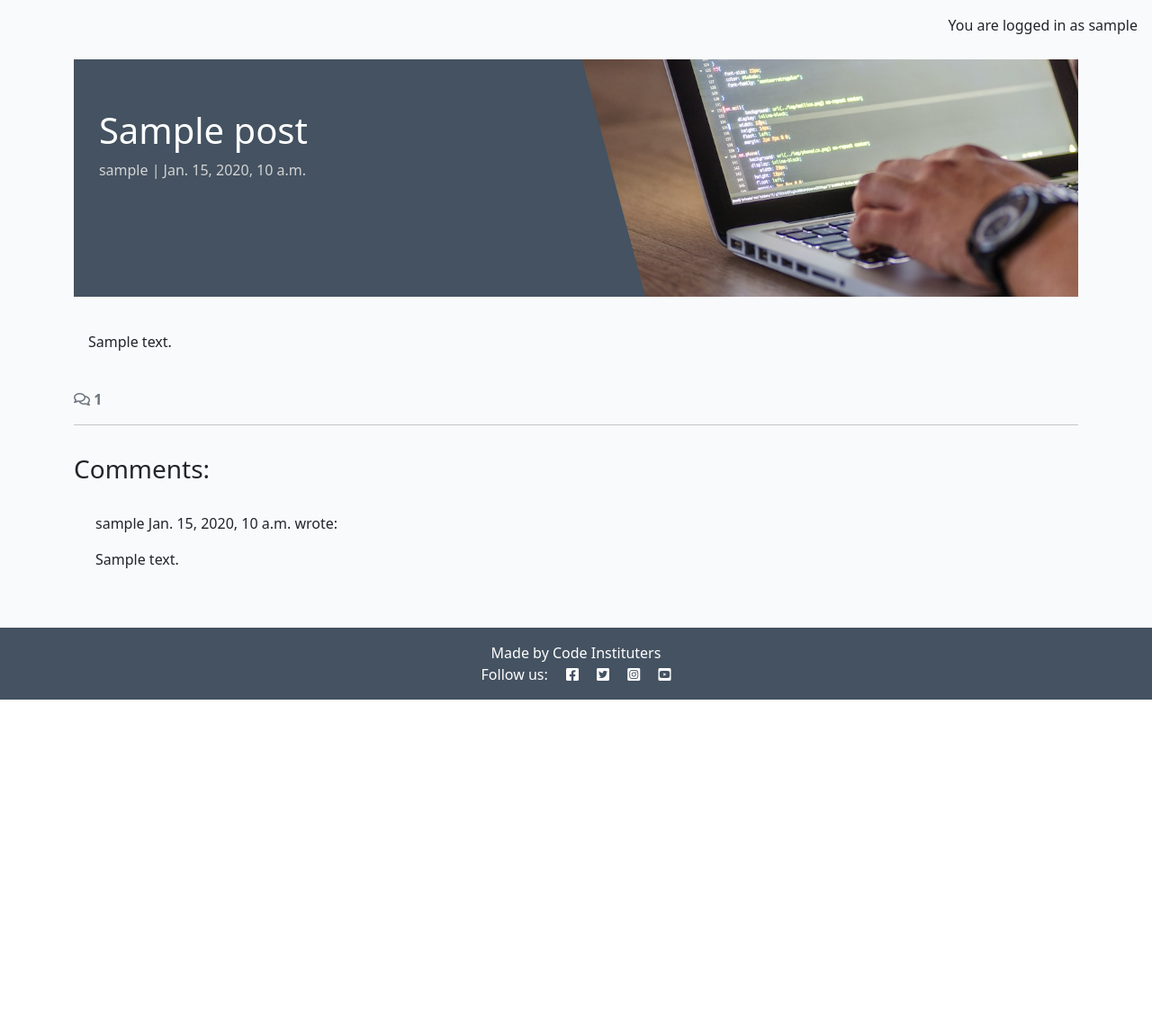
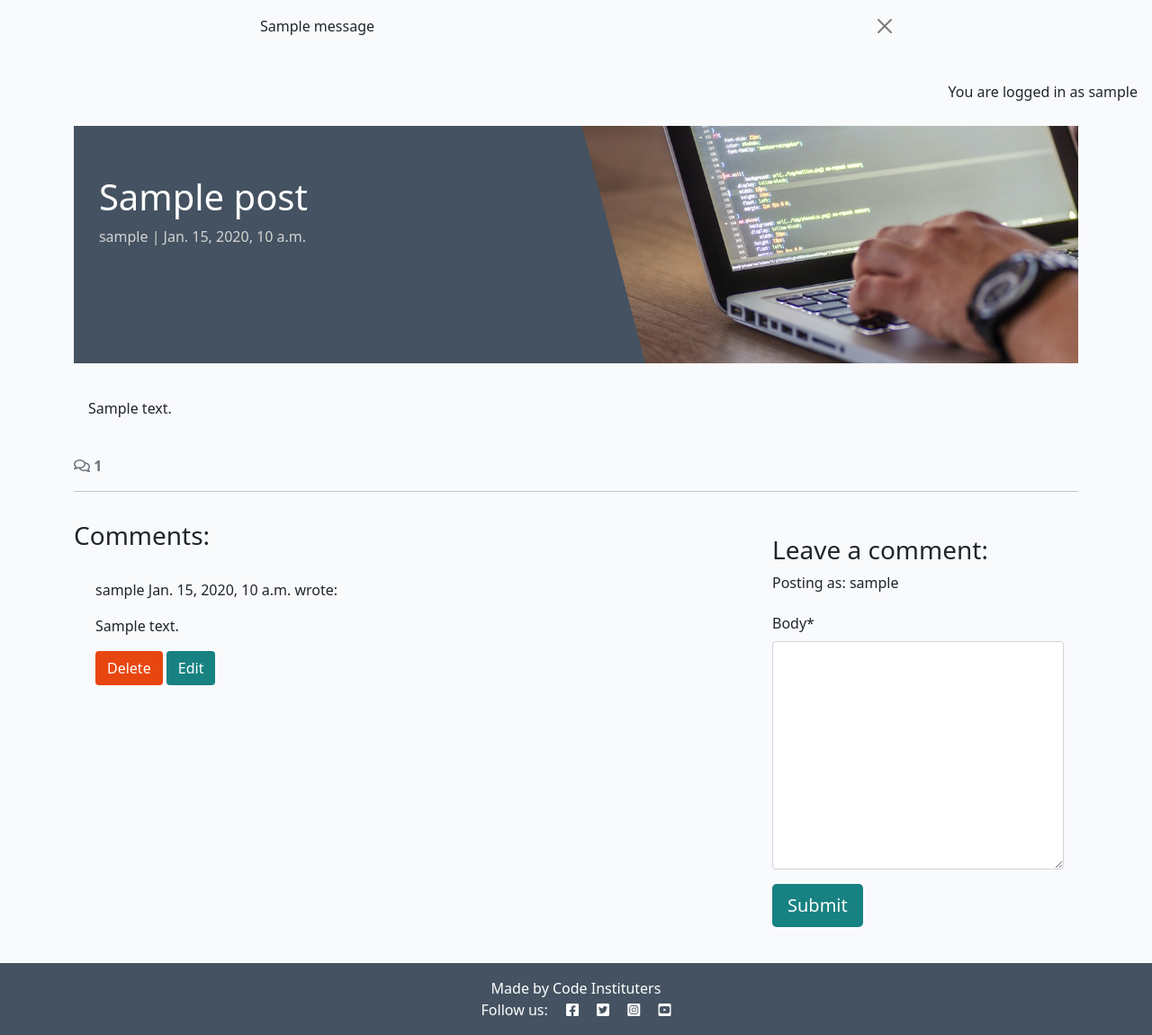
Before and after one commit to CI-Stu/django-blog, a Django app: a page that uses templates/base.html in a window 1280 px wide. Shown: the part 60-1211 px from the top of the page at 90% size. Before the commit the page ends 838 px from the top, so only its background shows below. Run offline with Django 4.2, Linux system fonts and the light colour scheme; a user stored in the database is signed in; tables that the repository leaves empty hold one stand-in row (values such as "Sample post"); one stand-in notice (Sample message) is shown; some libraries are stand-ins or nearby versions.

Commit message:
added comment CRUD

```diff
--- /dev/null
+++ b/blog/forms.py
@@ -0,0 +1,8 @@
+from .models import Comment
+from django import forms
+
+
+class CommentForm(forms.ModelForm):
+    class Meta:
+        model = Comment
+        fields = ('body',)
--- a/blog/templates/blog/post_detail.html
+++ b/blog/templates/blog/post_detail.html
@@ -1,5 +1,6 @@
 {% extends 'base.html' %} {% block content %}
 {% load static %}
+{% load crispy_forms_tags %}
 
 <div class="masthead">
     <div class="container">
@@ -65,12 +66,57 @@
                         This comment is awaiting approval
                     </p>
                     {% endif %}
+                    {% if user.is_authenticated and comment.author == user %}
+                    <button class="btn btn-delete" comment_id="{{ comment.id }}">Delete</button>
+                    <button class="btn btn-edit" comment_id="{{ comment.id }}">Edit</button>
+                    {% endif %}
                 </div>
                 <!-- Our for loop ends here -->
                 {% endfor %}
+            </div>
+        </div>
+        <!-- Creating New Comments -->
+        <div class="col-md-4 card mb-4 mt-3">
+            <div class="card-body">
+                {% if user.is_authenticated %}
+                <h3>Leave a comment:</h3>
+                <p>Posting as: {{ user.username }}</p>
+                <form id="commentForm" method="post" style="margin-top: 1.3em;">
+                    {{ comment_form | crispy }}
+                    {% csrf_token %}
+                    <button id="submitButton" type="submit" class="btn btn-signup btn-lg">Submit</button>
+                </form>
+                {% else %}
+                <p>Log in to leave a comment</p>
+                {% endif %}
+            </div>
+        </div>
+    </div>
+</div>
+
+<!-- Delete confirmation modal -->
+<div class="modal fade" id="deleteModal" tabindex="-1" aria-labelledby="deleteModalLabel" aria-hidden="true">
+    <div class="modal-dialog">
+        <div class="modal-content">
+            <div class="modal-header">
+                <h5 class="modal-title" id="deleteModalLabel">Delete comment?</h5>
+                <button type="button" class="btn-close" data-bs-dismiss="modal" aria-label="Close"></button>
+            </div>
+            <div class="modal-body">
+                Are you sure you want to delete your comment?
+                This action cannot be undone.
+            </div>
+            <div class="modal-footer">
+                <button type="button" class="btn btn-secondary" data-bs-dismiss="modal">Close</button>
+                <a id="deleteConfirm" href="#" class="btn
+          btn-danger">Delete</a>
             </div>
         </div>
     </div>
 </div>
 
 {% endblock content %}
+
+{% block extras %}
+<script src="{% static 'js/comments.js' %}"></script>
+{% endblock %}
--- a/blog/urls.py
+++ b/blog/urls.py
@@ -4,4 +4,8 @@ from django.urls import path
 urlpatterns = [
     path('', views.PostList.as_view(), name='home'),
     path('<slug:slug>/', views.post_detail, name='post_detail'),
+    path('<slug:slug>/edit_comment/<int:comment_id>',
+         views.comment_edit, name='comment_edit'),
+    path('<slug:slug>/delete_comment/<int:comment_id>',
+         views.comment_delete, name='comment_delete'),
 ]
--- a/blog/views.py
+++ b/blog/views.py
@@ -1,6 +1,9 @@
-from django.shortcuts import render, get_object_or_404
+from django.shortcuts import render, get_object_or_404, reverse
 from django.views import generic
-from .models import Post
+from django.contrib import messages
+from django.http import HttpResponseRedirect
+from .models import Post, Comment
+from .forms import CommentForm
 
 # Create your views here.
 
@@ -29,6 +32,21 @@ def post_detail(request, slug):
     post = get_object_or_404(queryset, slug=slug)
     comments = post.comments.all().order_by("-created_on")
     comment_count = post.comments.filter(approved=True).count()
+    if request.method == "POST":
+        print("Received a POST request")
+        comment_form = CommentForm(data=request.POST)
+        if comment_form.is_valid():
+            comment = comment_form.save(commit=False)
+            comment.author = request.user
+            comment.post = post
+            comment.save()
+            messages.add_message(
+                 request, messages.SUCCESS,
+                'Comment submitted and awaiting approval'
+    )
+
+    comment_form = CommentForm()
+    print("About to render template")
 
     return render(
         request,
@@ -37,5 +55,44 @@ def post_detail(request, slug):
             "post": post,
             "comments": comments,
             "comment_count": comment_count,
+            "comment_form": comment_form,
         }
     )
+
+def comment_edit(request, slug, comment_id):
+    """
+    view to edit comments
+    """
+    if request.method == "POST":
+
+        queryset = Post.objects.filter(status=1)
+        post = get_object_or_404(queryset, slug=slug)
+        comment = get_object_or_404(Comment, pk=comment_id)
+        comment_form = CommentForm(data=request.POST, instance=comment)
+
+        if comment_form.is_valid() and comment.author == request.user:
+            comment = comment_form.save(commit=False)
+            comment.post = post
+            comment.approved = False
+            comment.save()
+            messages.add_message(request, messages.SUCCESS, 'Comment Updated!')
+        else:
+            messages.add_message(request, messages.ERROR, 'Error updating comment!')
+
+    return HttpResponseRedirect(reverse('post_detail', args=[slug]))
+
+def comment_delete(request, slug, comment_id):
+    """
+    view to delete comment
+    """
+    queryset = Post.objects.filter(status=1)
+    post = get_object_or_404(queryset, slug=slug)
+    comment = get_object_or_404(Comment, pk=comment_id)
+
+    if comment.author == request.user:
+        comment.delete()
+        messages.add_message(request, messages.SUCCESS, 'Comment deleted!')
+    else:
+        messages.add_message(request, messages.ERROR, 'You can only delete your own comments!')
+
+    return HttpResponseRedirect(reverse('post_detail', args=[slug]))
--- a/requirements.txt
+++ b/requirements.txt
@@ -1,7 +1,9 @@
 asgiref==3.8.1
+crispy-bootstrap5==0.7
 dj-database-url==0.5.0
 Django==4.2.13
 django-allauth==0.57.2
+django-crispy-forms==2.2
 django-summernote==0.8.20.0
 gunicorn==20.1.0
 oauthlib==3.2.2
--- /dev/null
+++ b/static/js/comments.js
@@ -0,0 +1,48 @@
+const editButtons = document.getElementsByClassName("btn-edit");
+const commentText = document.getElementById("id_body");
+const commentForm = document.getElementById("commentForm");
+const submitButton = document.getElementById("submitButton");
+
+const deleteModal = new bootstrap.Modal(document.getElementById("deleteModal"));
+const deleteButtons = document.getElementsByClassName("btn-delete");
+const deleteConfirm = document.getElementById("deleteConfirm");
+
+/**
+* Initializes edit functionality for the provided edit buttons.
+*
+* For each button in the `editButtons` collection:
+* - Retrieves the associated comment's ID upon click.
+* - Fetches the content of the corresponding comment.
+* - Populates the `commentText` input/textarea with the comment's content for editing.
+* - Updates the submit button's text to "Update".
+* - Sets the form's action attribute to the `edit_comment/{commentId}` endpoint.
+*/
+
+
+for (let button of editButtons) {
+  button.addEventListener("click", (e) => {
+    let commentId = e.target.getAttribute("comment_id");
+    let commentContent = document.getElementById(`comment${commentId}`).innerText;
+    commentText.value = commentContent;
+    submitButton.innerText = "Update";
+    commentForm.setAttribute("action", `edit_comment/${commentId}`);
+  });
+}
+
+/**
+* Initializes deletion functionality for the provided delete buttons.
+*
+* For each button in the `deleteButtons` collection:
+* - Retrieves the associated comment's ID upon click.
+* - Updates the `deleteConfirm` link's href to point to the
+* deletion endpoint for the specific comment.
+* - Displays a confirmation modal (`deleteModal`) to prompt
+* the user for confirmation before deletion.
+*/
+for (let button of deleteButtons) {
+    button.addEventListener("click", (e) => {
+      let commentId = e.target.getAttribute("comment_id");
+      deleteConfirm.href = `delete_comment/${commentId}`;
+      deleteModal.show();
+    });
+  }
--- a/static/js/script.js
+++ /dev/null
@@ -1 +0,0 @@
-console.log("Life, The Universe and Everything!");
--- a/templates/base.html
+++ b/templates/base.html
@@ -72,7 +72,20 @@
             </div>
         </div>
     </nav>
-
+    <!-- displaying Django messages -->
+    <div class="container">
+        <div class="row">
+            <div class="col-md-8 offset-md-2">
+                {% for message in messages %}
+                <div class="alert {{ message.tags }} alert-dismissible
+          fade show" id="msg" role="alert">
+                    {{ message | safe }}
+                    <button type="button" class="btn-close" data-bs-dismiss="alert" aria-label="Close"></button>
+                </div>
+                {% endfor %}
+            </div>
+        </div>
+    </div>
     <main class="flex-shrink-0 main-bg">
         {% if user.is_authenticated %}
         <p class="text-end m-3">You are logged in as {{ user }}</p>
@@ -103,7 +116,9 @@
     <script src="https://cdn.jsdelivr.net/npm/bootstrap@5.0.1/dist/js/bootstrap.bundle.min.js"
         integrity="sha384-gtEjrD/SeCtmISkJkNUaaKMoLD0//ElJ19smozuHV6z3Iehds+3Ulb9Bn9Plx0x4" crossorigin="anonymous">
     </script>
-    <script src="{% static 'js/script.js' %}"></script>
+
+    {% block extras %}
+    {% endblock %}
 </body>
 
 </html>
```
Also changed, not shown: about/admin.py (+15 -3 lines), about/forms.py (added, +7 -0 lines), about/models.py (+12 -0 lines), about/templates/about/about.html (+26 -7 lines), about/views.py (+14 -4 lines), codestar/settings.py (+6 -1 lines), about/migrations/0002_collaboraterequest.py (added).
